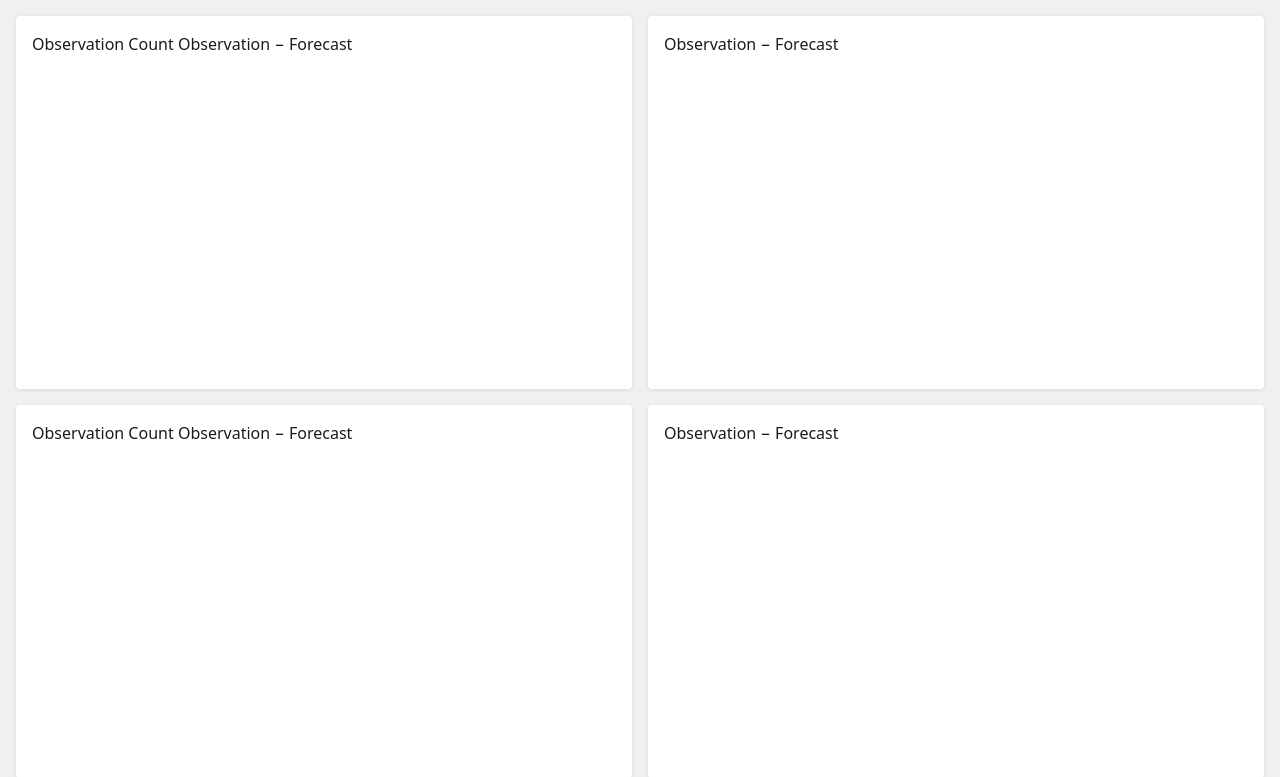
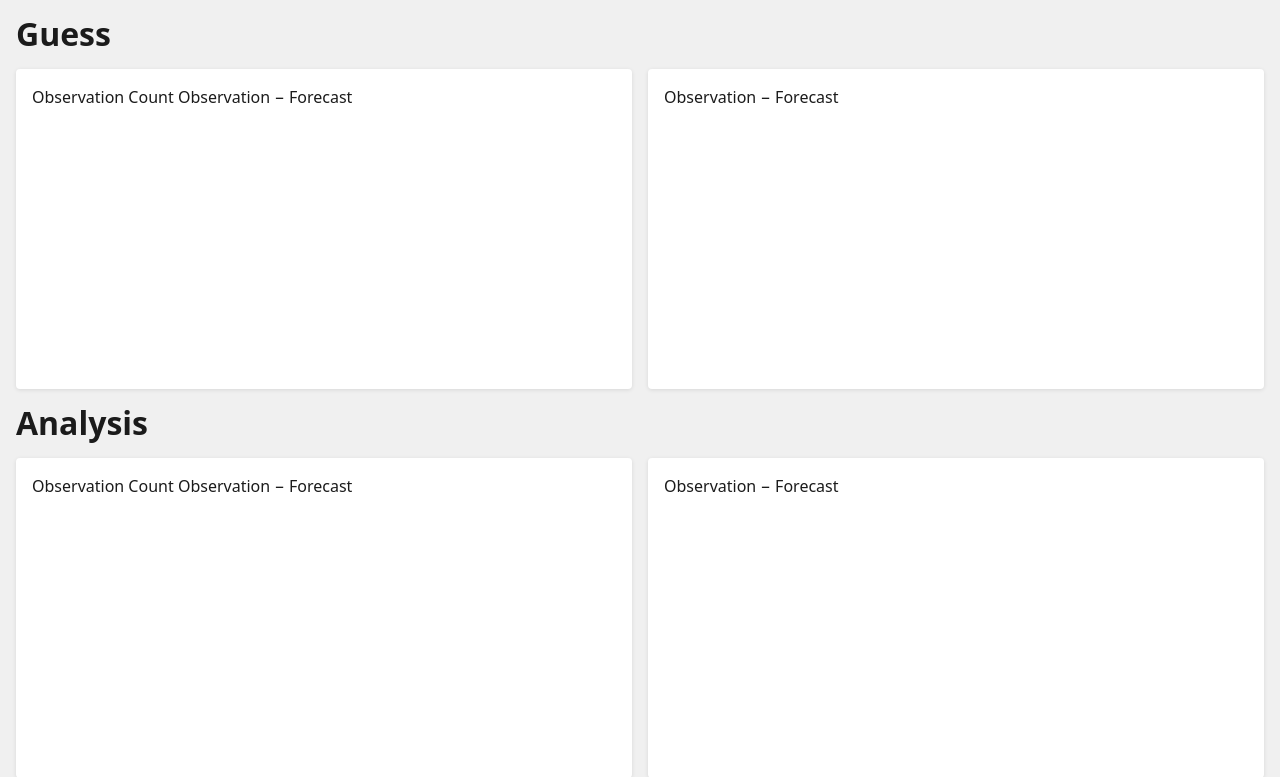
Before and after one commit to NOAA-GSL/unified-graphics, a Python web app: template services/api/src/unified_graphics/templates/layouts/diag.html in a window 1280 px wide. Shown: the part 62-839 px from the top of the page. Run offline with Jinja, Linux system fonts and the light colour scheme; the template is opened without the code that fills it, so the values that code supplies are empty; some libraries are stand-ins or nearby versions.

Commit message:
Add a heading for each loop

```diff
--- a/services/api/src/unified_graphics/templates/layouts/diag.html
+++ b/services/api/src/unified_graphics/templates/layouts/diag.html
@@ -7,6 +7,7 @@
 
 {% block main -%}
 {% for minim_loop in ["ges", "anl"] -%}
+  <h2 class="heading-2 flex-0">{% if minim_loop == "ges" %}Guess{% else %}Analysis{% endif %}</h2>
   {% set data_url %}/diag/{{ form.variable.name.lower() }}/{{ form.initialization_time }}/{{ minim_loop }}/{% endset -%}
   <div class="grid" style="--row-size: minmax(20rem, 1fr)">
     <chart-container class="padding-2 radius-md bg-white shadow-1">
```
